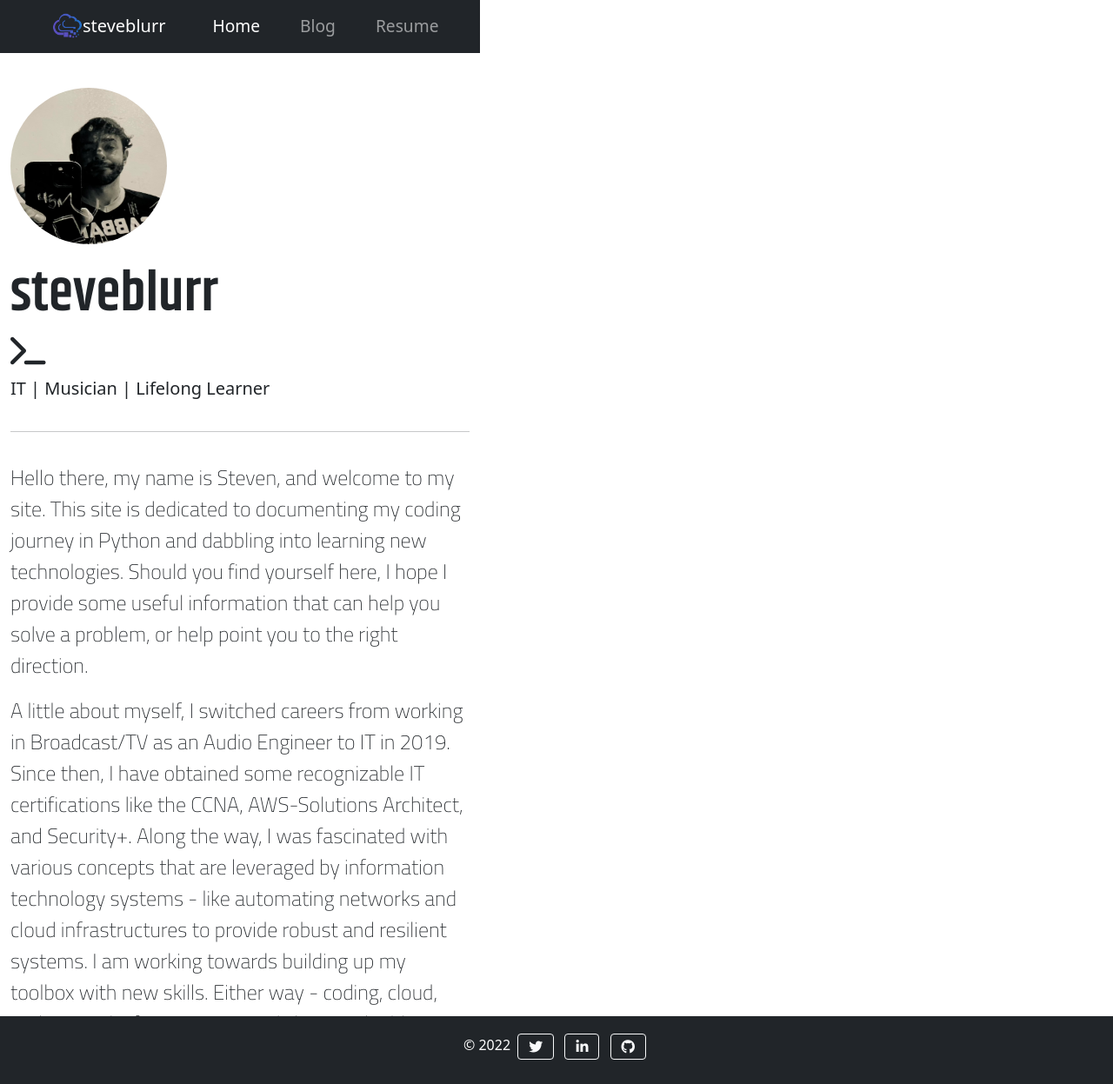
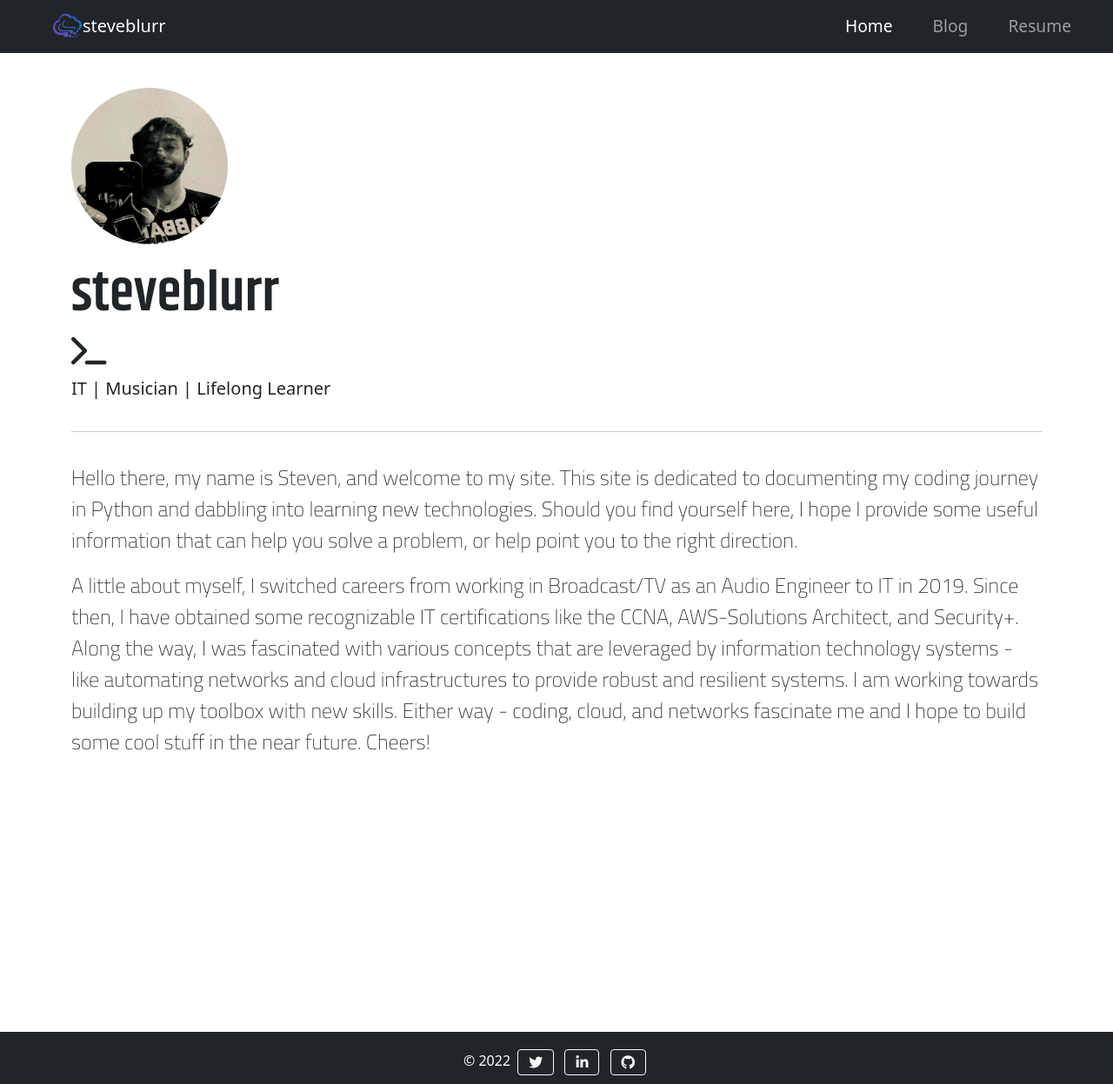
Before and after one commit to steveblurr/spazztictreeprotocol.com, a Jekyll site: the page built from index.markdown, in a window 1280 px wide. Shown: the whole page at 87% size. Built offline with Jekyll 4.4.1, drawn with Linux system fonts in a browser that asks for light colours; nearby versions of some CDN libraries; some web fonts are replaced.

Commit message:
Update styles.css

```diff
--- a/css/styles.css
+++ b/css/styles.css
@@ -1,11 +1,12 @@
 html, body {
-    position: absolute;
+    position: relative;
     min-height: 100%;
     min-height: 100vh;
     overflow: auto;
 }
 
 footer {
+    height: 60px;
     position: fixed;
     bottom: 0;
     width: 100%;
```
